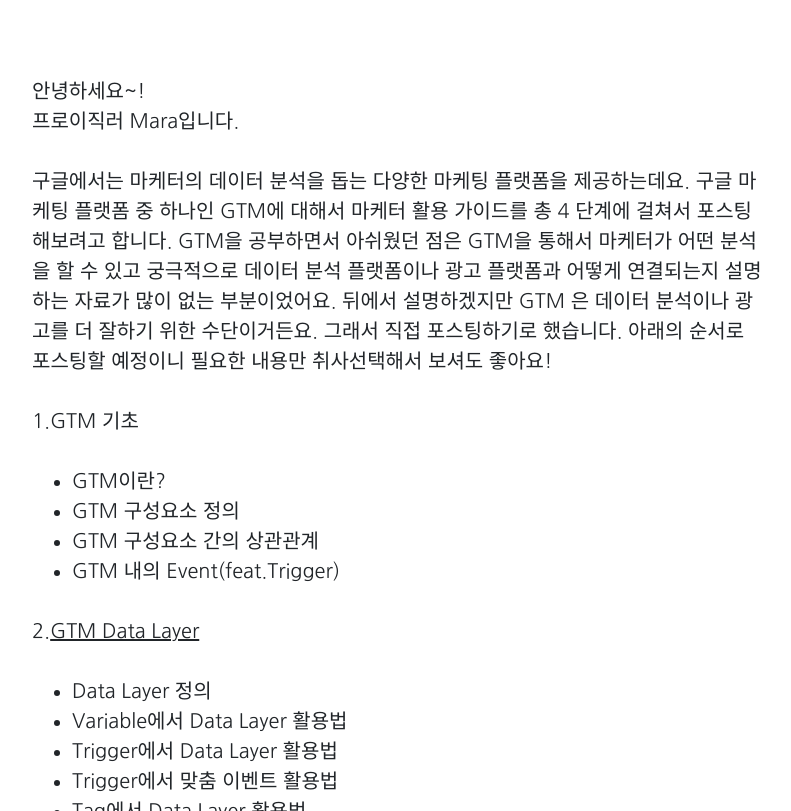
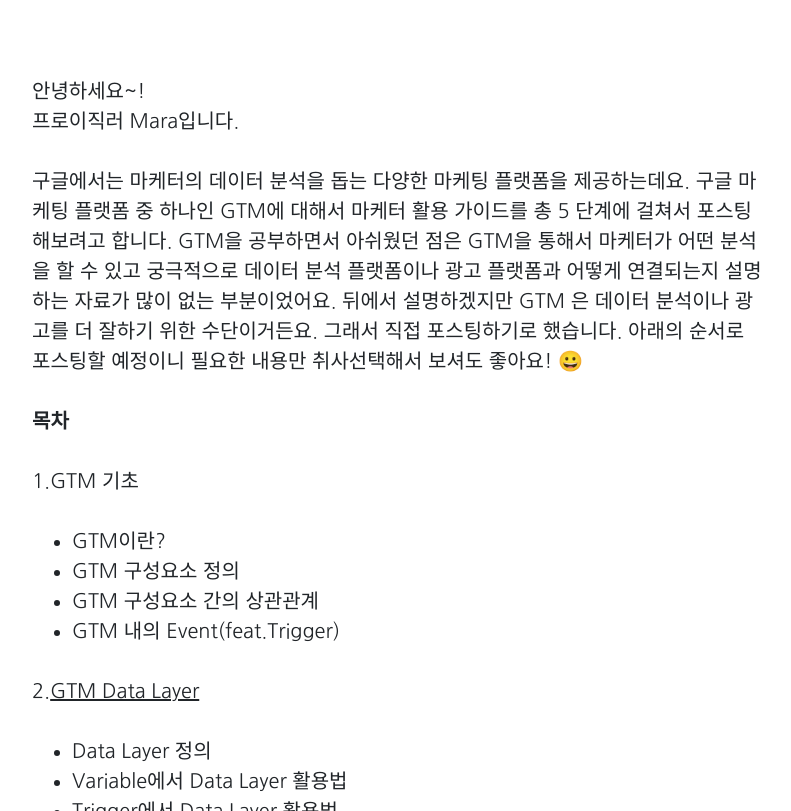
Before and after one commit to Marapro88/mara, a Jekyll site: the page built from _posts/Marketing/2021-01-03-marketing-gtm-basic-knowledge.md, in a window 1280 px wide and 900 px high, scrolled down 477 px, cut to the strip 89-900 px from the top of the window. Shown: the whole strip, without its empty margins (243-1034 px from the left). Built offline with Jekyll 4.4.1, drawn with Linux system fonts in a browser that asks for light colours; comment, search, counter and statistics services are not loaded.

Commit message:
0202 탈고

```diff
--- a/_posts/Marketing/2021-01-03-marketing-gtm-basic-knowledge.md
+++ b/_posts/Marketing/2021-01-03-marketing-gtm-basic-knowledge.md
@@ -32,7 +32,9 @@
 안녕하세요~!<br>
 프로이직러 Mara입니다.
 
-구글에서는 마케터의 데이터 분석을 돕는 다양한 마케팅 플랫폼을 제공하는데요. 구글 마케팅 플랫폼 중 하나인 GTM에 대해서 마케터 활용 가이드를 총 4 단계에 걸쳐서 포스팅해보려고 합니다. GTM을 공부하면서 아쉬웠던 점은 GTM을 통해서 마케터가 어떤 분석을 할 수 있고 궁극적으로 데이터 분석 플랫폼이나 광고 플랫폼과 어떻게 연결되는지 설명하는 자료가 많이 없는 부분이었어요. 뒤에서 설명하겠지만 GTM 은 데이터 분석이나 광고를 더 잘하기 위한 수단이거든요. 그래서 직접 포스팅하기로 했습니다. 아래의 순서로 포스팅할 예정이니 필요한 내용만 취사선택해서 보셔도 좋아요!
+구글에서는 마케터의 데이터 분석을 돕는 다양한 마케팅 플랫폼을 제공하는데요. 구글 마케팅 플랫폼 중 하나인 GTM에 대해서 마케터 활용 가이드를 총 5 단계에 걸쳐서 포스팅해보려고 합니다. GTM을 공부하면서 아쉬웠던 점은 GTM을 통해서 마케터가 어떤 분석을 할 수 있고 궁극적으로 데이터 분석 플랫폼이나 광고 플랫폼과 어떻게 연결되는지 설명하는 자료가 많이 없는 부분이었어요. 뒤에서 설명하겠지만 GTM 은 데이터 분석이나 광고를 더 잘하기 위한 수단이거든요. 그래서 직접 포스팅하기로 했습니다. 아래의 순서로 포스팅할 예정이니 필요한 내용만 취사선택해서 보셔도 좋아요! 😀
+
+**목차**
 
 1.GTM 기초
 
@@ -72,6 +74,8 @@
 - GTM FB Pixel Base Tag 추가하기
 - GTM FB Pixel Event Tag 추가하기
 - FB Event Manager에서 Custom Conversion 지정
+
+
 
 #### 0. GTM이란?
 
```
